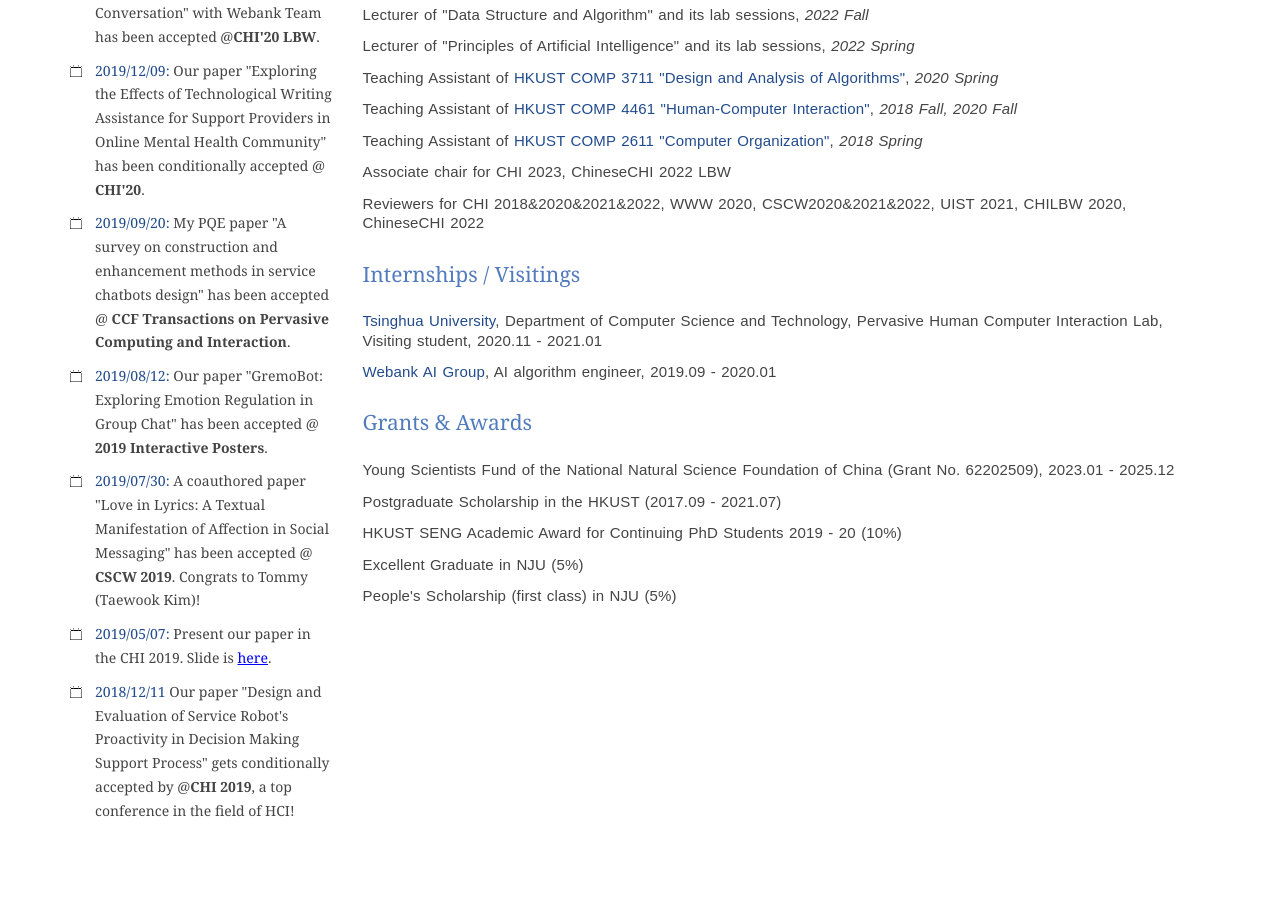
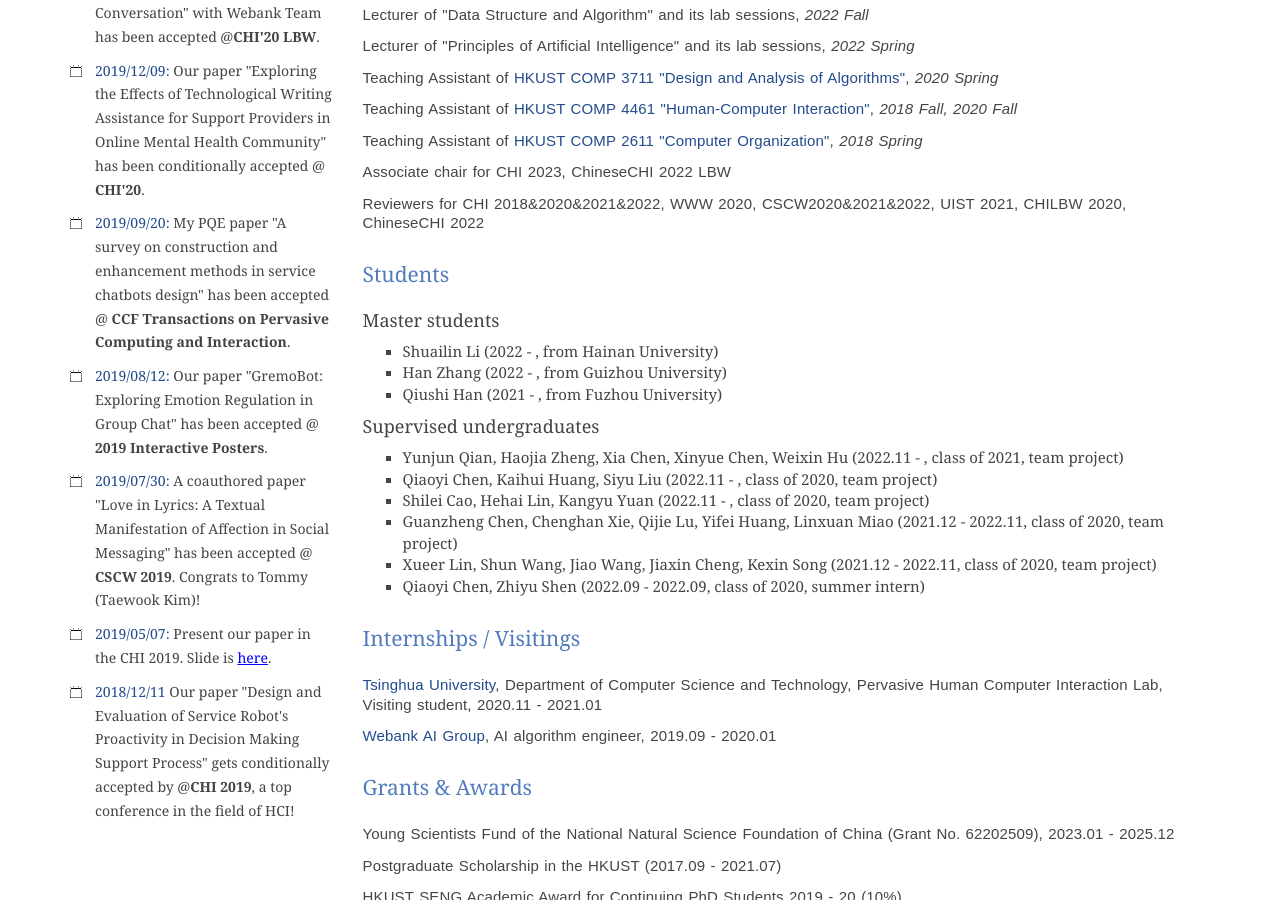
Before and after one commit to PenguinZhou/PenguinZhou.github.io, a Jekyll site: the page index.html, which Jekyll copies as it is, in a window 1280 px wide and 900 px high, scrolled down 3730 px. Built offline with Jekyll 4.4.1, drawn with Linux system fonts in a browser that asks for light colours.

Commit message:
Update index.html

```diff
--- a/index.html
+++ b/index.html
@@ -474,14 +474,33 @@
 
                 <h3 class="widget-title">Teaching & Academic Experience</h3>
                 <div class="education">
-		    <p>Lecturer of "Human-Computer Interaction", <i>2022 Fall</i></p>
-		    <p>Lecturer of "Data Structure and Algorithm" and its lab sessions, <i>2022 Fall</i></p>
+                    <p>Lecturer of "Human-Computer Interaction", <i>2022 Fall</i></p>
+                    <p>Lecturer of "Data Structure and Algorithm" and its lab sessions, <i>2022 Fall</i></p>
                     <p>Lecturer of "Principles of Artificial Intelligence" and its lab sessions, <i>2022 Spring</i></p>
                     <p>Teaching Assistant of <a href="https://canvas.ust.hk/courses/29915">HKUST COMP 3711 "Design and Analysis of Algorithms"</a>, <i>2020 Spring</i></p>
                     <p>Teaching Assistant of <a href="https://www.cse.ust.hk/~mxj/page/COMP4461-201809.html">HKUST COMP 4461 "Human-Computer Interaction"</a>, <i>2018 Fall, 2020 Fall</i></p>
                     <p>Teaching Assistant of <a href="https://course.cse.ust.hk/comp2611/">HKUST COMP 2611 "Computer Organization"</a>, <i>2018 Spring</i></p>
                     <p>Associate chair for CHI 2023, ChineseCHI 2022 LBW</p>
-		    <p>Reviewers for CHI 2018&2020&2021&2022, WWW 2020, CSCW2020&2021&2022, UIST 2021, CHILBW 2020, ChineseCHI 2022</p>
+                    <p>Reviewers for CHI 2018&2020&2021&2022, WWW 2020, CSCW2020&2021&2022, UIST 2021, CHILBW 2020, ChineseCHI 2022</p>
+                </div>
+
+                <h3 class="widget-title">Students</h3>
+                <div class="education">
+                    <h4>Master students</h4>
+                    <ul>
+                        <li>Shuailin Li (2022 - , from Hainan University)</li>
+                        <li>Han Zhang (2022 - , from Guizhou University)</li>
+                        <li>Qiushi Han (2021 - , from Fuzhou University)</li>
+                    </ul>
+                    <h4>Supervised undergraduates</h4>
+                    <ul>
+                        <li>Yunjun Qian, Haojia Zheng, Xia Chen, Xinyue Chen, Weixin Hu (2022.11 - , class of 2021, team project)</li>
+                        <li>Qiaoyi Chen, Kaihui Huang, Siyu Liu (2022.11 - , class of 2020, team project)</li>
+                        <li>Shilei Cao, Hehai Lin, Kangyu Yuan (2022.11 - , class of 2020, team project)</li>
+                        <li>Guanzheng Chen, Chenghan Xie, Qijie Lu, Yifei Huang, Linxuan Miao (2021.12 - 2022.11, class of 2020, team project)</li>
+                        <li>Xueer Lin, Shun Wang, Jiao Wang, Jiaxin Cheng, Kexin Song (2021.12 - 2022.11, class of 2020, team project)</li>
+                        <li>Qiaoyi Chen, Zhiyu Shen (2022.09 - 2022.09, class of 2020, summer intern)</li>
+                    </ul>
                 </div>
 
 
@@ -493,7 +512,7 @@
 
                 <h3 class="widget-title">Grants & Awards</h3>
                 <div class="education">
-		    <p>Young Scientists Fund of the National Natural Science Foundation of China (Grant No. 62202509), 2023.01 - 2025.12</p>
+		            <p>Young Scientists Fund of the National Natural Science Foundation of China (Grant No. 62202509), 2023.01 - 2025.12</p>
                     <p>Postgraduate Scholarship in the HKUST (2017.09 - 2021.07)</p>
                     <p>HKUST SENG Academic Award for Continuing PhD Students 2019 - 20 (10%)</p>
                     <p>Excellent Graduate in NJU (5%)</p>
```
